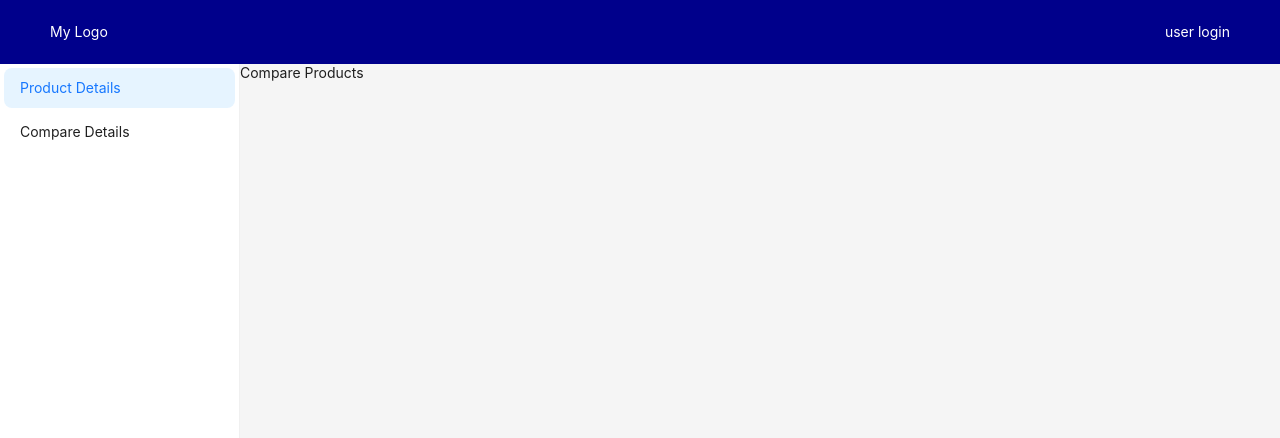
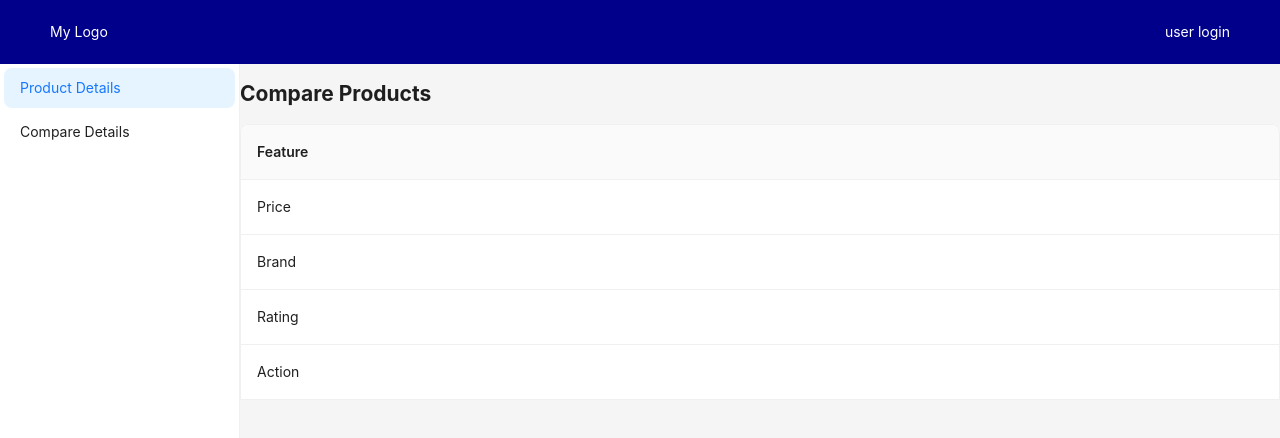
Before and after one commit to kembhavivinay/ecommerce, a React (Create React App) app: page /compare-page in a window 1280 px wide. Shown: the top 438 px of the page. Built offline with nearby package versions, Linux system fonts and the light colour scheme.

Commit message:
inital-commit

```diff
--- a/src/App.js
+++ b/src/App.js
@@ -1,5 +1,5 @@
 import React, { useState } from "react";
-import { BrowserRouter as Router, Routes, Route, Link} from "react-router-dom";
+import { BrowserRouter as Router, Routes, Route, Link, Navigate} from "react-router-dom";
 import { Layout, Menu } from "antd";
 import ProductDetail from "./components/ProductDetail";
 import CompareProducts from "./components/CompareProducts";
@@ -34,6 +34,7 @@
               <Routes>
                 <Route path="/product-detail" element={<ProductDetail handleMenuHighlight={handleMenuHighlight}/>} />
                 <Route path="/compare-page" element={<CompareProducts />} />
+                <Route path="/" element={<Navigate to="/product-detail" replace />} />
               </Routes>
             </Content>
           </Layout>
--- a/src/components/CompareProducts.js
+++ b/src/components/CompareProducts.js
@@ -1,5 +1,6 @@
 import React, { useEffect, useState } from 'react';
 import { useLocation } from 'react-router-dom';
+import {Button,Table} from "antd"
 
 const CompareProducts = () => {
     const [selectedProducts,setSelectedProducts] = useState(() =>{
@@ -8,10 +9,41 @@
         }
         return [];
     });
-    console.log("select--",selectedProducts)
+
+    const removeProduct = (id) =>{
+
+    }
+    const columns = [
+        {
+          title: "Feature",
+          dataIndex: "feature",
+          key: "feature",
+        },
+        ...selectedProducts.map((product) => ({
+          title: product.title,
+          dataIndex: product.id,
+          key: product.id,
+          render: (text) => text,
+        })),
+      ];
+
+        const features = ["Price", "Brand", "Rating", "Action"];
+        const data = features.map((feature, index) => {
+        const row = { key: (index + 1).toString(), feature };
+        selectedProducts.forEach((p,productIndex) => {
+            console.log(productIndex)
+            if (feature === "Price") row[p.id] = p.price;
+            else if (feature === "Brand") row[p.id] = p.brand;
+            else if (feature === "Rating") row[p.id] = p.rating;
+            else if (feature === "Action" && productIndex !== 0) row[p.id] =  <Button danger onClick={() => removeProduct(p.id)}>Remove</Button>;
+        });
+
+        return row;
+        });
     return (
         <div>
-            Compare Products
+            <h2>Compare Products</h2>
+            <Table columns={columns} dataSource={data} pagination={false} bordered />
         </div>
     );
 }
```
Also changed, not shown: package.json (+6 -2 lines), 1 other file (tests, documents, lock files or other folders).
